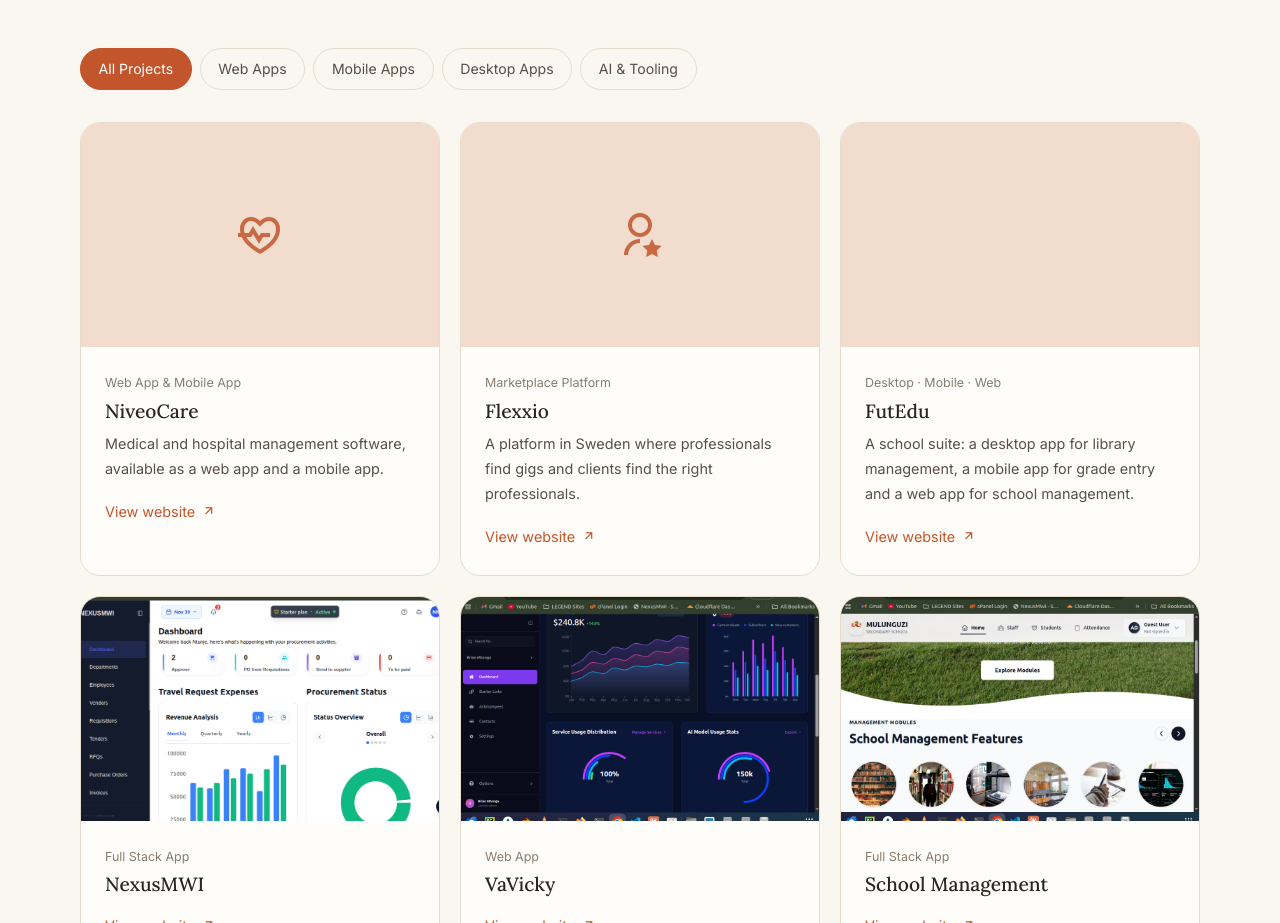
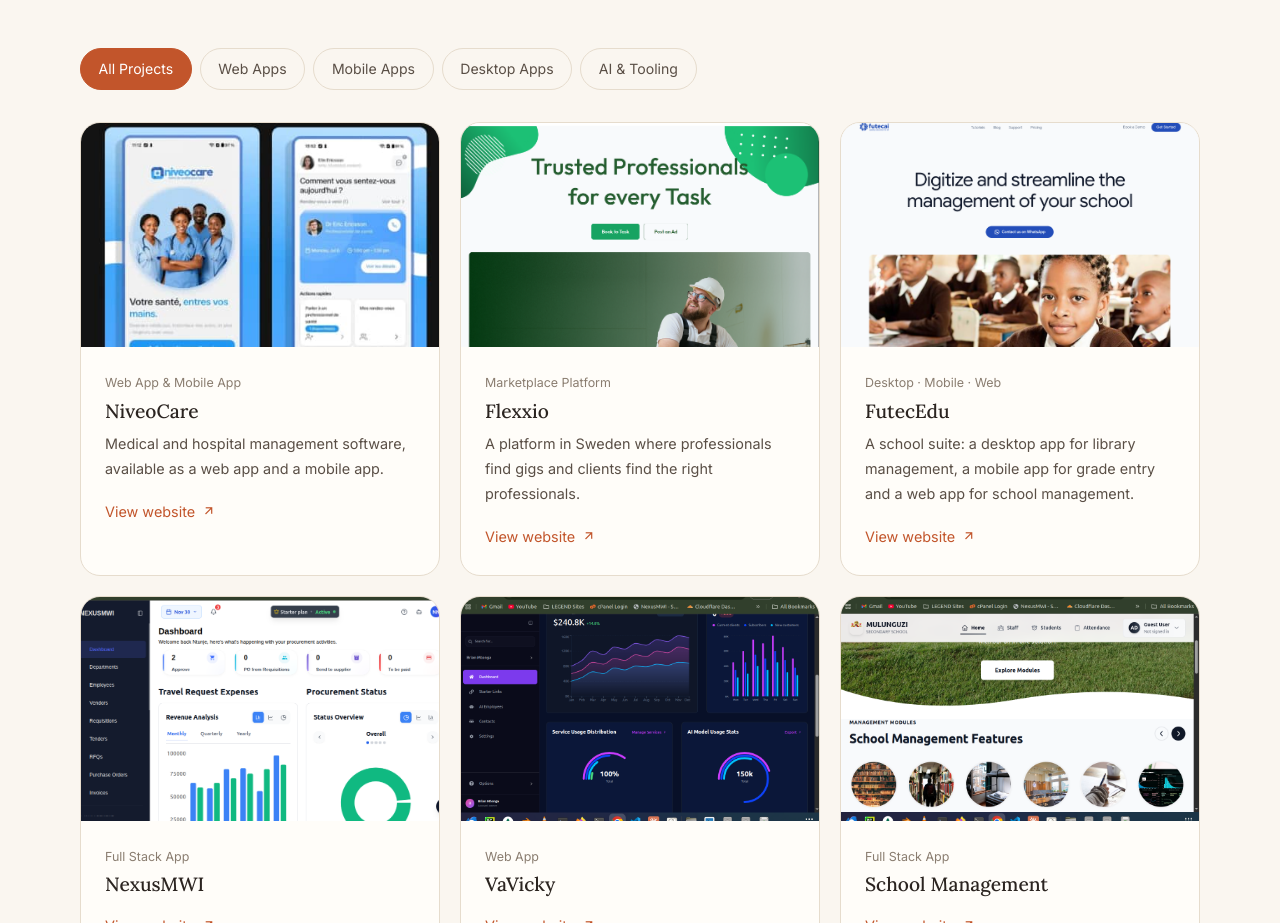
Before and after one commit to ningi265/Portfolio_Brian, a plain HTML site: page index.html in a window 1280 px wide. Shown: the part 5240-6163 px from the top of the page. Drawn offline with nearby package versions, Linux system fonts and the light colour scheme.

Commit message:
update: styles

```diff
--- a/index.html
+++ b/index.html
@@ -537,8 +537,11 @@
 
           <div class="projects">
             <article class="project" data-category="web mobile">
-              <div class="project__media project__media--placeholder">
-                <i class="ri-heart-pulse-line"></i>
+              <div class="project__media">
+                <img
+                  src="assets/img/niveocare.jpeg"
+                  alt="MCP Voice AI preview"
+                />
               </div>
               <div class="project__body">
                 <span class="project__tag">Web App &amp; Mobile App</span>
@@ -558,8 +561,8 @@
             </article>
 
             <article class="project" data-category="web">
-              <div class="project__media project__media--placeholder">
-                <i class="ri-user-star-line"></i>
+              <div class="project__media">
+                <img src="assets/img/flexxio.png" alt="MCP Voice AI preview" />
               </div>
               <div class="project__body">
                 <span class="project__tag">Marketplace Platform</span>
@@ -579,12 +582,12 @@
             </article>
 
             <article class="project" data-category="web mobile desktop">
-              <div class="project__media project__media--placeholder">
-                <i class="ri-graduation-cap-line"></i>
+              <div class="project__media">
+                <img src="assets/img/futecedu.png" alt="MCP Voice AI preview" />
               </div>
               <div class="project__body">
                 <span class="project__tag">Desktop · Mobile · Web</span>
-                <h3>FutEdu</h3>
+                <h3>FutecEdu</h3>
                 <p class="project__desc">
                   A school suite: a desktop app for library management, a mobile
                   app for grade entry and a web app for school management.
@@ -644,7 +647,7 @@
                 <span class="project__tag">Full Stack App</span>
                 <h3>School Management</h3>
                 <a
-                  href="https://sms.mlzss.com"
+                  href="https://sms.nexusmwi.com"
                   target="_blank"
                   rel="noopener"
                   class="link-arrow"
```
Also changed, not shown: assets/img/flexxio.png (added), assets/img/futecedu.png (added), assets/img/niveocare.jpeg (added).
